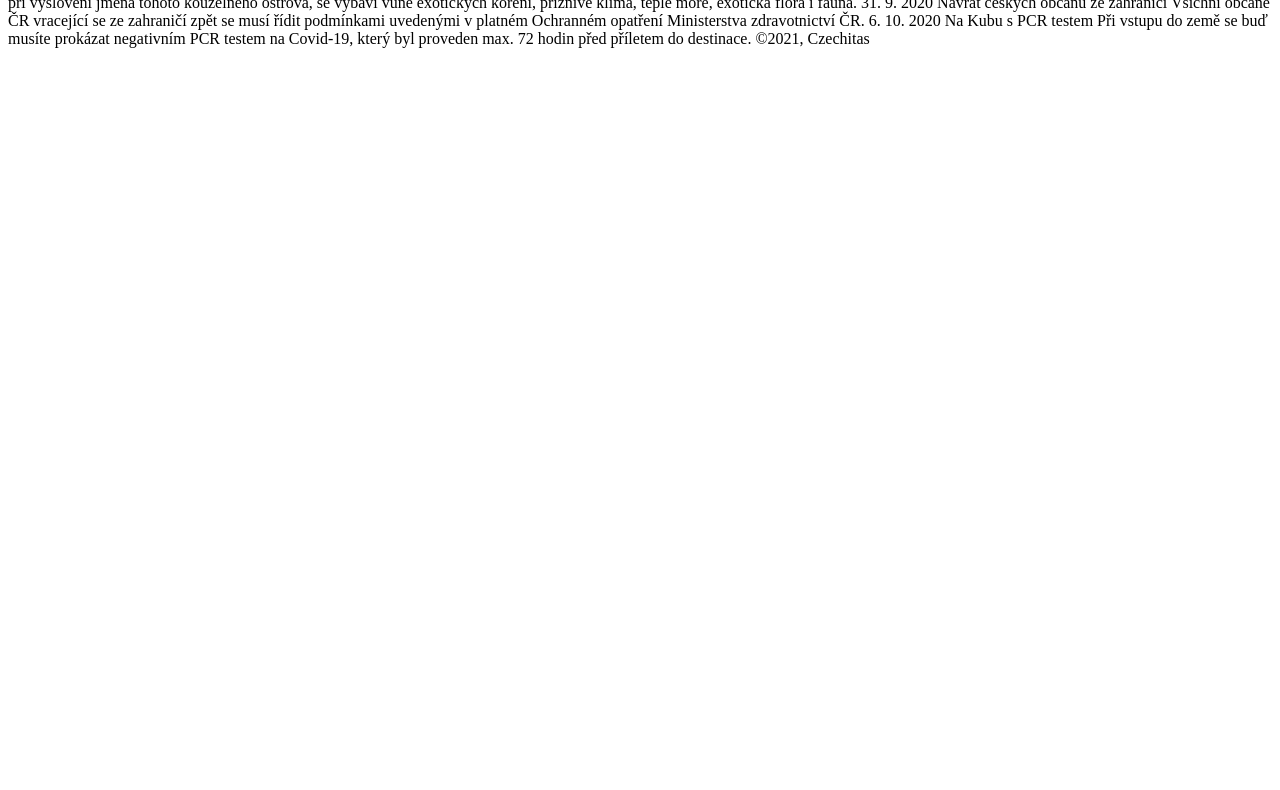
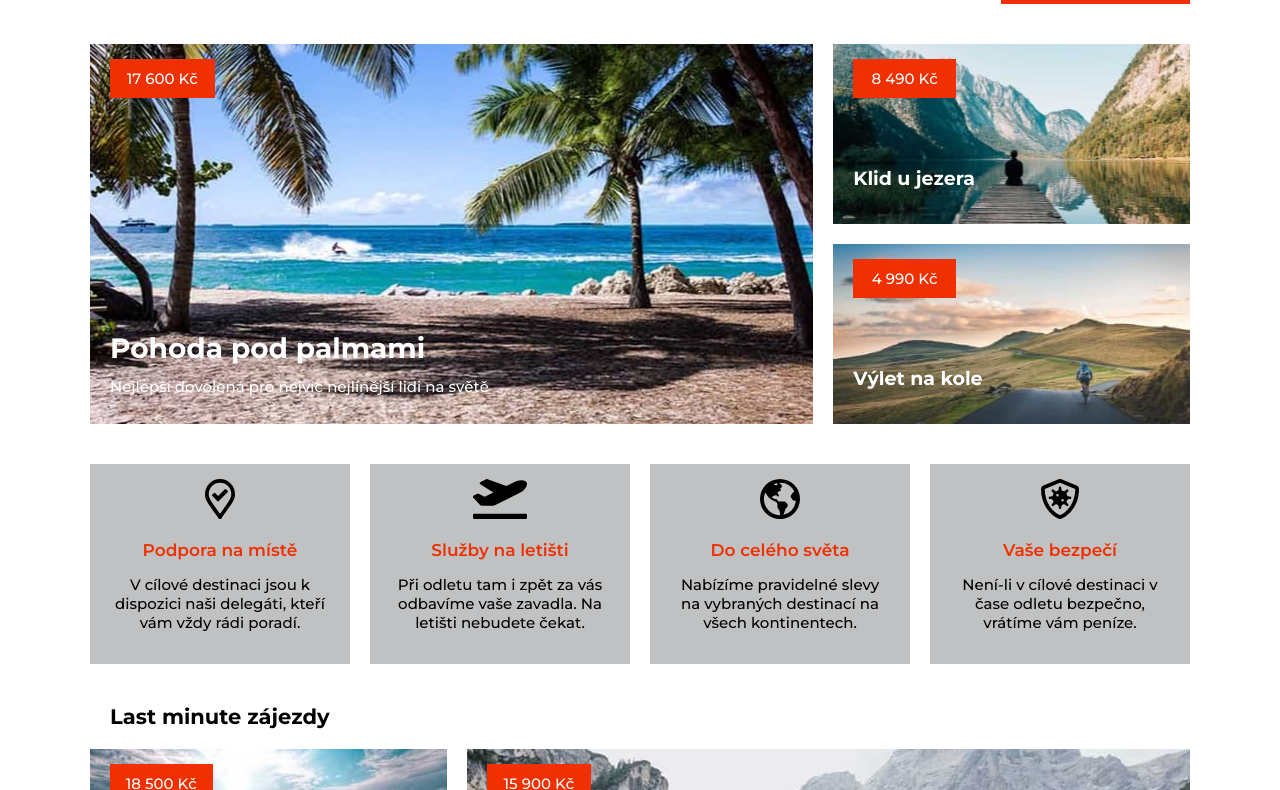
Before and after one commit to HTML-a-CSS-2-Podzim-2021-Online/cestovka-EVranova, a plain HTML site: page index.html in a window 1280 px wide. Shown: the part 86-876 px from the top of the page. Before the commit the page ends 800 px from the top, so only its background shows below. Drawn offline with Linux system fonts and the light colour scheme.

Commit message:
reseni ukolu

```diff
--- /dev/null
+++ b/box.css
@@ -0,0 +1,74 @@
+.box, .box__ikona {
+    background-color: var(--pozadi-box);
+    padding: 15px;
+    margin: 20px 0;
+}
+
+.box__ikona {
+    display: flex;
+    flex-wrap: wrap;
+    justify-content: center;
+}
+
+.ikona {
+    flex-basis: 25%;
+    text-align: center;
+    padding-top: 15px;
+}
+
+.popisek__box {
+    flex-basis: 75%;
+}
+
+.popisek__box--nadpis {
+    font-size: 17px;
+    font-weight: 600;
+    color: var(--hlavni-barva);
+    margin: 0;
+}
+ .popisek__box--text {
+     margin-bottom: 0;
+}
+
+
+@media (min-width: 600px) {
+    .box, .box__ikona {
+        padding: 0;
+    }
+
+    .box__ikona {
+        flex-basis: calc(50% - 10px);
+        margin: 0 0 20px 0;
+        height: 200px;
+    }
+
+    .ikona {
+        flex-basis: 100%;
+        text-align: center;
+    }
+
+    .popisek__box {
+        flex-basis: 100%;
+        text-align: center;
+    }
+
+    .popisek__box--nadpis {
+        padding: 0 20px;
+    }
+
+    .popisek__box--text {
+        padding: 0 20px 15px 20px;
+    }
+}
+
+
+@media (min-width: 960px) {
+    .box__ikona {
+        flex-basis: calc((100% - 60px) / 4);
+    }
+
+    .box {
+        margin: 0;
+        flex-basis: calc((100% - 40px) / 3);
+    }
+}
--- /dev/null
+++ b/dlazdice.css
@@ -0,0 +1,132 @@
+.dlazdice__velka, .dlazdice__mala--nahore, .dlazdice__mala--dole {
+    background-size: cover;
+    background-repeat: no-repeat;
+    background-position: center;
+    object-fit: cover;
+    color: var(--text-svetly);
+    display: grid;
+    grid-template-columns: repeat(10, 1fr);
+    grid-template-rows: repeat(8, 1fr);
+    margin: 20px auto;
+}
+
+.dlazdice__velka {
+    height: 200px;
+    margin-top: 0;
+}
+
+.dlazdice__mala--nahore, .dlazdice__mala--dole {
+    height: 130px;
+}
+
+.destinace .dlazdice__velka {
+    background-image: url(podklady/palmy.jpg);
+}
+
+.destinace .dlazdice__mala--nahore {
+    background-image: url(podklady/jezero.jpg);
+}
+
+.destinace .dlazdice__mala--dole {
+    background-image: url(podklady/nakole.jpg);
+}
+
+.last .dlazdice__velka {
+    background-image: url(podklady/lodicka.jpg);
+}
+
+.last .dlazdice__mala--nahore {
+    background-image: url(podklady/podkova.jpg);
+}
+
+.last .dlazdice__mala--dole {
+    background-image: url(podklady/zatoka.jpg);
+}
+
+.nadpis__dlazdice, .nadpis__dlazdice--maly {
+    font-weight: bold;
+    margin: 0 0 0 20px;
+}
+
+.nadpis__dlazdice {
+    grid-area: 5 / 1 / 6 / -1;
+    font-weight: bold;
+    font-size: 22px;
+    margin: 20px 0 0 20px;
+}
+
+.popisek__dlazdice {
+    grid-area: 7 / 1 / 8 / -1;
+    padding-right: 10px;
+    font-size: 13px;
+    margin: 0 0 0 20px;
+}
+
+.nadpis__dlazdice--maly {
+    grid-area: 5 / 1 / 6 / -1;
+    font-size: 17px;
+}
+
+@media (min-width: 600px) {
+    .dlazdice__velka {
+        flex-basis: 100%;
+        height: 380px;
+    }
+    .dlazdice__mala--nahore, .dlazdice__mala--dole {
+        flex-basis:calc(50% - 10px);
+        margin: 0;
+        height: 180px;
+    }
+
+    .nadpis__dlazdice {
+        font-size: 28px;
+        grid-area: 7 / 1 / 8 / -1;
+        margin-top: 0;
+    }
+
+    .popisek__dlazdice {
+        font-size: 15px;
+        grid-area: 8 / 1 / 9 / -1;
+    }
+
+    .nadpis__dlazdice--maly {
+        grid-area: 6 / 1 / 7 / -1;
+        font-size: 19px;
+    }
+}
+
+@media (min-width: 960px) {
+
+    .destinace .dlazdice__velka {
+        grid-area: 1 / 1 / 3 / 3;
+        margin: 20px 10px 0 0;
+    }
+    .destinace .dlazdice__mala--nahore {
+        grid-area: 1 / 3 / 2 / 4;
+        margin: 20px 0 10px 10px;
+    }
+
+    .destinace .dlazdice__mala--dole {
+        grid-area: 2 / 3 / 3 / 4;
+        margin: 10px 0 0 10px;
+    }
+
+    .last .dlazdice__velka {
+        grid-area: 1 / 2 / 3 / 4;
+        margin: 0 0 0 10px;
+    }
+    .last .dlazdice__mala--nahore {
+        grid-area: 1 / 1 / 2 / 2;
+        margin: 0 10px 0px 0;
+    }
+
+    .last .dlazdice__mala--dole {
+        grid-area: 2 / 1 / 3 / 2;
+        margin: 10px 10px 0 0;
+    }
+
+    .popisek__dlazdice {
+        font-size: 15px;
+        grid-area: 8 / 1 / 9 / -1;
+    }
+}
--- /dev/null
+++ b/import.css
@@ -0,0 +1,5 @@
+@import "box.css";
+@import "dlazdice.css";
+@import "menu.css";
+@import "obecne.css";
+@import "zvyrazneni.css";
--- a/index.html
+++ b/index.html
@@ -5,65 +5,116 @@
 	<meta charset="UTF-8">
 	<meta name="viewport" content="width=device-width, initial-scale=1.0">
 	<title>Cestovka</title>
+	<link rel="preconnect" href="https://fonts.googleapis.com">
+	<link rel="preconnect" href="https://fonts.gstatic.com" crossorigin>
+	<link href="https://fonts.googleapis.com/css2?family=Montserrat:wght@300;400;500;600;700&display=swap" rel="stylesheet">
+	<link rel="stylesheet" href="import.css">
 </head>
 
 <body>
-	Last minute
-	Destinace
-	Časté otázky
+	<nav class="menu">
+		<img class="logo" src="podklady/logo.svg" alt="logo" >
+		<ul>
+		<li>Last minute</li>
+		<li>Destinace</li>
+		<li class="zvyrazneni__menu">Časté otázky</li>
+		</ul>
+	</nav>
+	<section class="destinace">
+		<div class="dlazdice__velka">
+			<p class="zvyrazneni__cena">17 600 Kč</p>
+			<p class="nadpis__dlazdice">Pohoda pod palmami</h2>
+			<p class="popisek__dlazdice">Nejlepší dovolená pro nejvíc nejlínější lidi na světě</p>
+		</div>
+		<div class="dlazdice__mala--nahore">
+			<p class="zvyrazneni__cena">8 490 Kč</p>
+			<p class="nadpis__dlazdice--maly">Klid u jezera</p>
+		</div>
+		<div class="dlazdice__mala--dole">
+			<p class="zvyrazneni__cena">4 990 Kč</p>
+			<p class="nadpis__dlazdice--maly">Výlet na kole</p3>
+		</div>
+	</section>
 
-	17 600 Kč
-	Pohoda pod palmami
-	Nejlepší dovolená pro nejvíc nejlínější lidi na světě
+	<section class="vyhody">
+		<article class="box__ikona">
+			<div class="ikona">
+				<img src="podklady/map.svg" alt="ikona cílový bod">
+			</div>
+			<div class="popisek__box">
+				<p class="popisek__box--nadpis">Podpora na místě</p>
+				<p class="popisek__box--text">V cílové destinaci jsou k dispozici naši delegáti, kteří vám vždy rádi poradí.</p>
+			</div>
+		</article>
+		<article class="box__ikona">
+			<div class="ikona">
+				<img src="podklady/plane.svg" alt="ikona letadlo">
+			</div>
+			<div class="popisek__box">
+				<p class="popisek__box--nadpis">Služby na letišti</p>
+				<p class="popisek__box--text">Při odletu tam i zpět za vás odbavíme vaše zavadla. Na letišti nebudete čekat.</p>
+			</div>
+		</article>
+		<article class="box__ikona">
+			<div class="ikona">
+				<img src="podklady/globe.svg" alt="ikona globus">
+			</div>
+			<div class="popisek__box">
+				<p class="popisek__box--nadpis">Do celého světa</p>
+				<p class="popisek__box--text">Nabízíme pravidelné slevy na vybraných destinací na všech kontinentech.</p>
+			</div>
+		</article>
+		<article class="box__ikona">
+			<div class="ikona">
+				<img src="podklady/shield.svg" alt="ikona štít">
+			</div>
+			<div class="popisek__box">
+				<p class="popisek__box--nadpis">Vaše bezpečí</h3>
+				<p class="popisek__box--text">Není-li v cílové destinaci v čase odletu bezpečno, vrátíme vám peníze.</p>
+			</div>
+		</article>
+	</section>
 
-	8 490 Kč
-	Klid u jezera
+	<header>Last minute zájezdy</header>
+	<section class="last">
+			<div class="dlazdice__velka">
+			<p class="zvyrazneni__cena">15 900 Kč</p>
+			<p class="nadpis__dlazdice">Romantika u horského jezera</p>
+			<p class="popisek__dlazdice">Dechberoucí výhledy na horské štíty a zrcadlovou hladinu jezera.</p>
+		</div>
+		<div class="dlazdice__mala--nahore">
+			<p class="zvyrazneni__cena">18 500 Kč</p>
+			<p class="nadpis__dlazdice--maly">Grand Canyon</p>
+		</div>
+		<div class="dlazdice__mala--dole">
+			<p class="zvyrazneni__cena">8 900 Kč</p>
+			<p class="nadpis__dlazdice--maly">Pěšky po Kanárských ostrovech</p>
+		</div>
+	</section>
 
-	4 990 Kč
-	Výlet na kole
+	<header>Novinky</header>
+	<section class="novinky">
+		<article class="box">
+			<p class="datum">15. 8. 2020</p>
+			<p class="popisek__box--nadpis">Magický Zanzibar</p>
+			<p class="popisek__box--text">Zanzibar, při vyslovení jména tohoto kouzelného ostrova, se vybaví vůně exotických koření, příznivé klima, teplé moře,
+	exotická flóra i fauna.</p>
+		</article>
+		<article class="box">
+			<p class="datum">31. 9. 2020</p>
+			<p class="popisek__box--nadpis">Návrat českých občanů ze zahraničí</p>
+			<p class="popisek__box--text">Všichni občané ČR vracející se ze zahraničí zpět se musí řídit podmínkami uvedenými v platném Ochranném opatření Ministerstva zdravotnictví ČR.</p>
+		</article>
+		<article class="box">
+			<p class="datum">6. 10. 2020</p>
+			<p class="popisek__box--nadpis">Na Kubu s PCR testem</p>
+			<p class="popisek__box--text">Při vstupu do země se buď musíte prokázat negativním PCR testem na Covid-19, který byl proveden max. 72 hodin před příletem do destinace.</p>
+		</article>
+	</section>
 
-	Podpora na místě
-	V cílové destinaci jsou k dispozici naši delegáti, kteří vám vždy rádi poradí.
-
-	Služby na letišti
-	Při odletu tam i zpět za vás odbavíme vaše zavadla. Na letišti nebudete čekat.
-
-	Do celého světa
-	Nabízíme pravidelné slevy na vybraných destinací na všech kontinentech.
-
-	Vaše bezpečí
-	Není-li v cílové destinaci v čase odletu bezpečno, vrátíme vám peníze.
-
-	Last minute zájezdy
-
-	18 500 Kč
-	Grand Canyon
-
-	8 900 Kč
-	Pěšky po Kanárských ostrovech
-
-	15 900 Kč
-	Romantika u horského jezera
-	Dechberoucí výhledy na horské štíty a zrcadlovou hladinu jezera.
-
-	Novinky
-
-	15. 8. 2020
-	Magický Zanzibar
-	Zanzibar, při vyslovení jména tohoto kouzelného ostrova, se vybaví vůně exotických koření, příznivé klima, teplé moře,
-	exotická flóra i fauna.
-
-	31. 9. 2020
-	Návrat českých občanů ze zahraničí
-	Všichni občané ČR vracející se ze zahraničí zpět se musí řídit podmínkami uvedenými v platném Ochranném opatření
-	Ministerstva zdravotnictví ČR.
-
-	6. 10. 2020
-	Na Kubu s PCR testem
-	Při vstupu do země se buď musíte prokázat negativním PCR testem na Covid-19, který byl proveden max. 72 hodin před
-	příletem do destinace.
-
-	©2021, Czechitas
+	<footer>
+	<p>©2021, Czechitas</p>
+	</footer>
 </body>
 
 </html>
--- /dev/null
+++ b/obecne.css
@@ -0,0 +1,95 @@
+body {
+    font-family: 'Montserrat', sans-serif;
+    margin: 20px auto;
+    font-size: 15px;
+    font-weight: 500;
+}
+
+section, nav, footer {
+    margin-bottom:40px;
+}
+:root {
+    --hlavni-barva: #F03000;
+    --text-svetly: white;
+    --text-tmavy: black;
+    --pozadi-box: rgb(191, 193, 194);
+    --text-datum: grey;
+}
+
+header {
+    color: var(--text-tmavy);
+    font-size: 20px;
+    font-weight: bold;
+    margin-bottom: 20px;
+    padding-left: 15px;
+}
+
+footer {
+    background-color: rgba(0, 0, 0, 0.787);
+    color: white;
+    padding: 5px;
+    text-align: center;
+}
+
+
+.datum {
+    color: var(--text-datum);
+    margin-top: 0;
+}
+
+@media (min-width: 600px) {
+
+    .destinace, .last {
+        display: flex;
+        flex-wrap: wrap;
+        justify-content: space-between;
+    }
+
+    .vyhody {
+        display: flex;
+        flex-wrap: wrap;
+        justify-content: space-between;
+        margin-bottom: 20px;
+    }
+
+    header {
+        font-size: 21px;
+        padding-left: 20px;
+    }
+
+    .datum {
+        padding: 15px 20px 0 20px;
+    }
+}
+
+
+@media (min-width: 960px) {
+    body {
+        max-width: 1100px;
+    }
+
+    header {
+        padding-left: 20px;
+    }
+
+    .destinace, .last  {
+        display: grid;
+        grid-template-columns: repeat(3, 1fr);
+        grid-template-rows: repeat(2, 1fr);
+        margin-bottom: 20px;
+    }
+
+    .last {
+        margin-bottom: 40px;
+    }
+
+    .vyhody {
+        flex-wrap: nowrap;
+    }
+
+    .novinky {
+        display: flex;
+        justify-content: space-between;
+        margin-top: 20px;
+    }
+}
--- /dev/null
+++ b/zvyrazneni.css
@@ -0,0 +1,58 @@
+.zvyrazneni__menu, .zvyrazneni__cena {
+    color: var(--text-svetly);
+    background-color: var(--hlavni-barva);
+}
+
+.menu .zvyrazneni__menu {
+    color: var(--text-svetly);
+    font-weight: bold;
+    padding: 25px 10px;
+}
+
+.zvyrazneni__cena {
+    grid-area: 1 / 1 / 2 / 4;
+    display: inline-block;
+    padding: 10px 5px;
+    margin: 15px 5px 0 15px;
+    text-align: center;
+}
+
+@media (min-width: 600px) {
+    .dlazdice__velka .zvyrazneni__cena {
+        grid-area: 1 / 1 / 2 / 3;
+        margin: 20px 40px 0 20px;
+        padding: 12px 5px;
+    }
+
+    .dlazdice__mala--nahore .zvyrazneni__cena {
+        grid-area: 1 / 1 / 2 / 4;
+        margin: 20px 5px 0 20px;
+        padding: 12px 5px;
+    }
+
+    .dlazdice__mala--dole .zvyrazneni__cena {
+        grid-area: 1 / 1 / 2 / 4;
+        margin: 20px 10px 0 20px;
+        padding: 12px 5px;
+    }
+}
+
+@media (min-width: 960px) {
+    .dlazdice__velka .zvyrazneni__cena {
+        grid-area: 1 / 1 / 2 / 3;
+        margin: 15px 20px 0 20px;
+        padding: 10px 8px;
+    }
+
+    .dlazdice__mala--nahore .zvyrazneni__cena {
+        grid-area: 1 / 1 / 2 / 5;
+        margin: 15px 20px 0 20px;
+        padding: 10px 8px;
+    }
+
+    .dlazdice__mala--dole .zvyrazneni__cena {
+        grid-area: 1 / 1 / 2 / 5;
+        margin: 15px 20px 0 20px;
+        padding: 10px 8px;
+    }
+}
```
Also changed, not shown: menu.css (added, +51 -0 lines).
